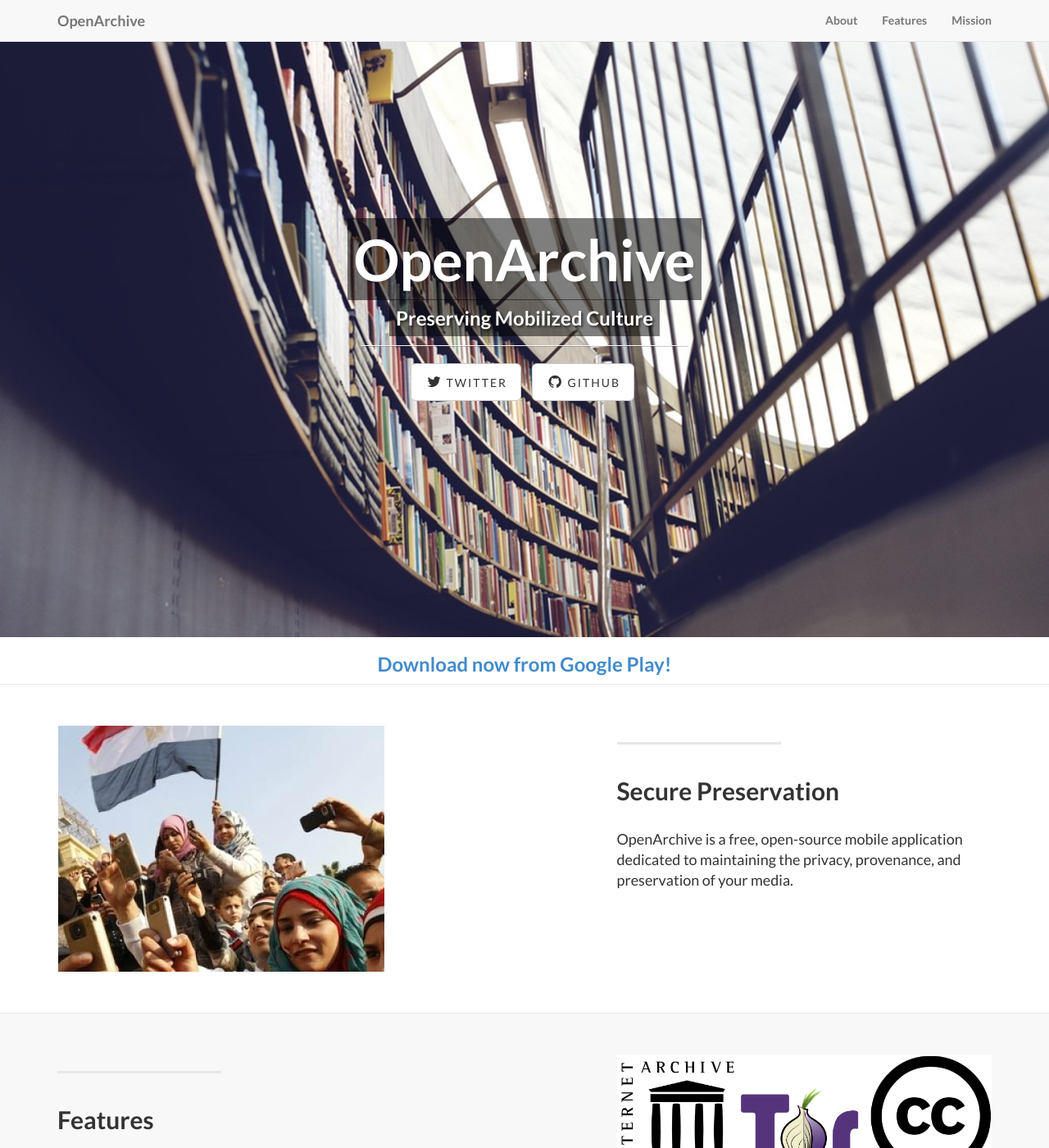
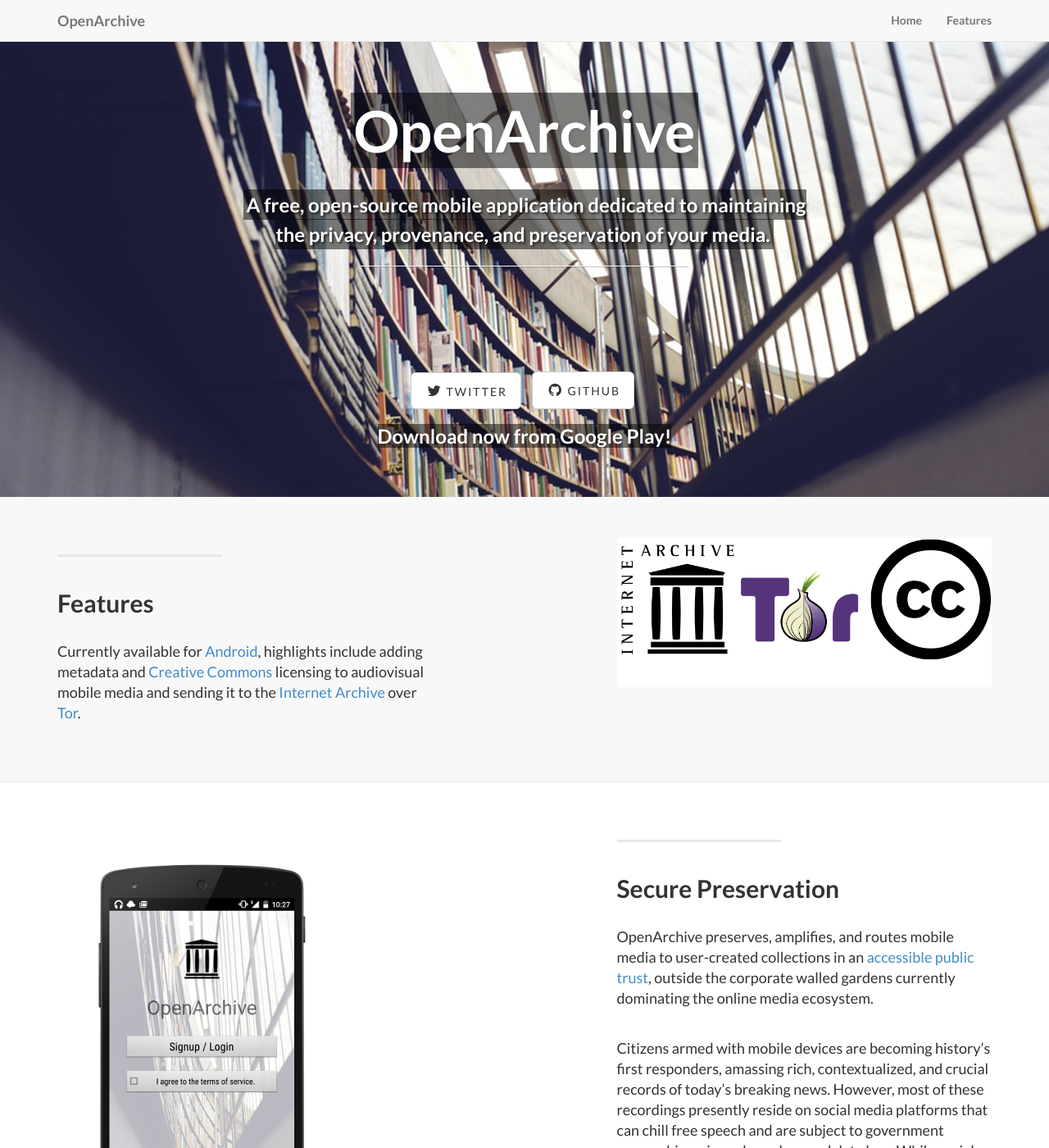
Before and after one commit to mattl/open-archive.org, a Jekyll site: the page built from index.html, in a window 1280 px wide and 1400 px high. Shown: the whole window at 82% size. Built offline with Jekyll 4.4.1, drawn with Linux system fonts in a browser that asks for light colours; some of the changed text lies outside the part shown.

Commit message:
reorganised website structure/content

```diff
--- a/_includes/footer.html
+++ b/_includes/footer.html
@@ -9,21 +9,15 @@
                     </li>
                     <li class="footer-menu-divider">&sdot;</li>
                     <li>
-                        <a href="#about">About</a>
-                    </li>
-                    <li class="footer-menu-divider">&sdot;</li>
-                    <li>
                         <a href="#services">Features</a>
                     </li>
                     <li class="footer-menu-divider">&sdot;</li>
-                    <li>
-                        <a href="#contact">Mission</a>
-                    </li>
                 </ul>
                 <p class="copyright text-muted small"><a target="_blank" rel="license" href="http://creativecommons.org/licenses/by-nc-sa/4.0/"><img alt="Creative Commons License" style="border-width:0" src="https://i.creativecommons.org/l/by-nc-sa/4.0/88x31.png" /></a><br />This work is licensed under a <a target="_blank" rel="license" href="http://creativecommons.org/licenses/by-nc-sa/4.0/">Creative Commons<br>Attribution-NonCommercial-ShareAlike 4.0 International License</a>.</p>
             </div>
             <div class="col-md-3">
-                <p>Founded by Natalie Cadranel with generous support from the </p><p></p><img src="/img/knight-logo.svg" alt="Knight Foundation" align="middle"> <a href="http://www.knightfoundation.org/">&nbsp;Knight Foundation</a></p>
+                <p>with generous support from the </p><p></p><img src="/img/knight-logo.svg" alt="Knight Foundation" align="middle"> <a href="http://www.knightfoundation.org/">&nbsp;Knight Foundation</a></p>
+                <p>Contact: <a href="mailto:info@open-archive.org">info@open-archive.org</a></p>
             </div>
         </div>
     </div>
--- a/_includes/header.html
+++ b/_includes/header.html
@@ -15,13 +15,10 @@
         <div class="collapse navbar-collapse" id="bs-example-navbar-collapse-1">
             <ul class="nav navbar-nav navbar-right">
             	<li>
-                    <a class="page-scroll" href="#about">About</a>
+                    <a class="page-scroll" href="#home">Home</a>
                 </li>
                 <li>
                     <a class="page-scroll" href="#services">Features</a>
-                </li>
-                <li>
-                    <a class="page-scroll" href="#contact">Mission</a>
                 </li>
             </ul>
         </div>
@@ -40,15 +37,21 @@
 				<div class="col-lg-12">
 					<div class="intro-message">
 						<h1><span>{{ page.title }}</span></h1>
-						<h3><span>{{ page.subTitle }}</span></h3>
-						<hr class="intro-divider">
+						<!--<p><span>{{ page.subTitle }}</span></p>-->
+            <h3><span>{{ page.mission }}</span></h3>
+              <hr class="intro-divider">
+
+          <div class="header-links">
 						<ul class="list-inline intro-social-buttons">
 							{% for social in site.social %}
 							<li>
 								<a href="{{ social.url }}" class="btn btn-default btn-lg"><i class="fa fa-{{ social.title }} fa-fw"></i> <span class="network-name">{{ social.title }}</span></a>
 							</li>
+
 							{% endfor %}
 						</ul>
+            <h3><span><a class="download-link" href="https://play.google.com/store/apps/details?id=net.opendasharchive.openarchive.release">Download now from Google Play!</a></span></h3>
+          </div>
 					</div>
 				</div>
 			</div>
--- a/_layouts/default.html
+++ b/_layouts/default.html
@@ -4,9 +4,7 @@
 
 	<body>
 		{% include header.html %}
-		{% include about.html %}
 		{% include page_content.html %}
-		{% include contact.html %}
 		{% include footer.html %}
 		{% include js.html %}
 	</body>
--- a/_posts/2014-09-23-services-3.markdown
+++ b/_posts/2014-09-23-services-3.markdown
@@ -2,7 +2,7 @@
 layout: default
 img: nexus5.png
 category: Services
-title: Mission
+title: Secure Preservation
 description: |
 ---
 OpenArchive preserves, amplifies, and routes mobile media to user-created collections in an <a target="_blank" href="https://archive.org/">accessible public trust</a>, outside the corporate walled gardens currently dominating the online media ecosystem.
--- a/css/landing-page.css
+++ b/css/landing-page.css
@@ -37,8 +37,8 @@
 
 .intro-message {
     position: relative;
-    padding-top: 20%;
-    padding-bottom: 20%;
+    padding-top: 5%;
+    padding-bottom: 0%;
 }
 
 .intro-message > h1 {
@@ -47,15 +47,23 @@
     font-size: 5em;
 }
 
-.intro-message > h1 > span, .intro-message > h3 > span {
+.intro-message > h1 > span, .intro-message > h3 > span, .intro-message > p > span {
     background: rgba(0,0,0,0.5);
-    padding: 8px;
+    padding: 4px;
+    margin-top: 25px;
+    line-height: 1.5em;
 }
 
+.intro-message > h3 > span > a {
+color: #fff;
+text-decoration: none;
+margin-top: 20%;
+}
 .intro-divider {
     width: 400px;
     border-top: 1px solid #f8f8f8;
     border-bottom: 1px solid rgba(0,0,0,0.2);
+
 }
 
 .intro-message > h3 {
@@ -169,3 +177,20 @@
 p.copyright {
     margin: 15px 0 0;
 }
+
+.header-links {
+  margin-top: 10%;
+}
+
+.header-links a {
+  margin-top: 10%;
+}
+
+.download-link
+{
+  color: #fff;
+  text-decoration: none;
+  text-shadow: 2px 2px 3px rgba(0,0,0,0.1);
+  background: rgba(0,0,0,0.5);
+
+}
--- a/index.html
+++ b/index.html
@@ -1,5 +1,6 @@
 ---
 layout: default
 title: OpenArchive
-subTitle: Preserving Mobilized Culture
+#subTitle: Preserving Mobilized Culture
+mission: A free, open-source mobile application dedicated to maintaining <br />the privacy, provenance, and preservation of your media.
 ---
```
Also changed, not shown: _posts/2014-09-21-services-1.markdown (deleted, +0 -8 lines).
